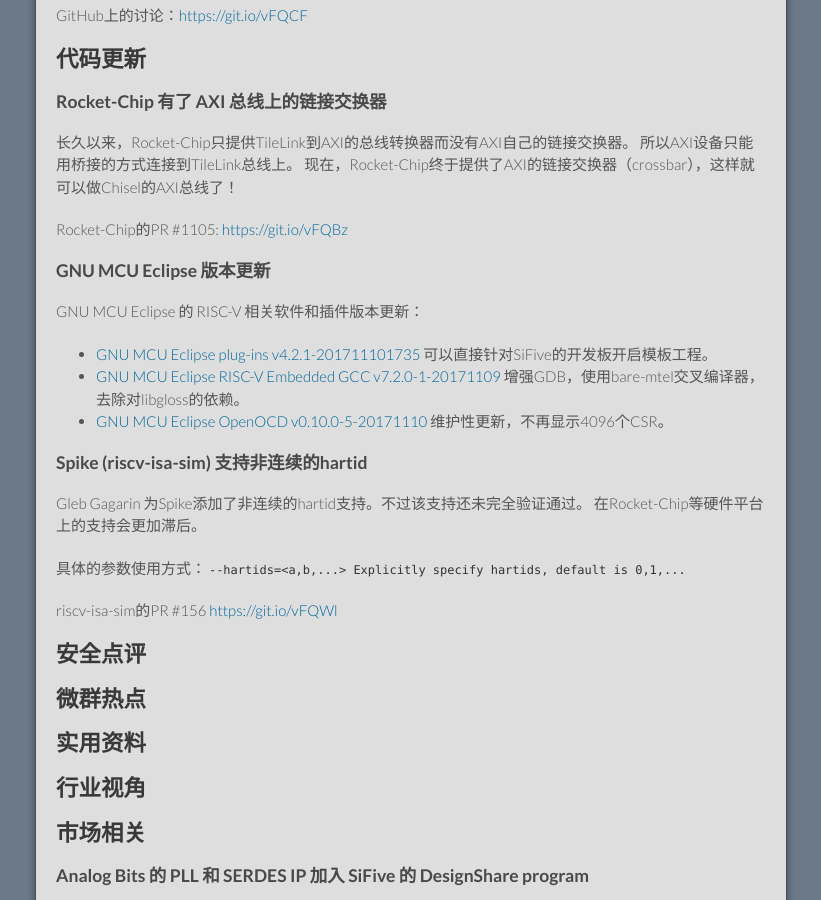
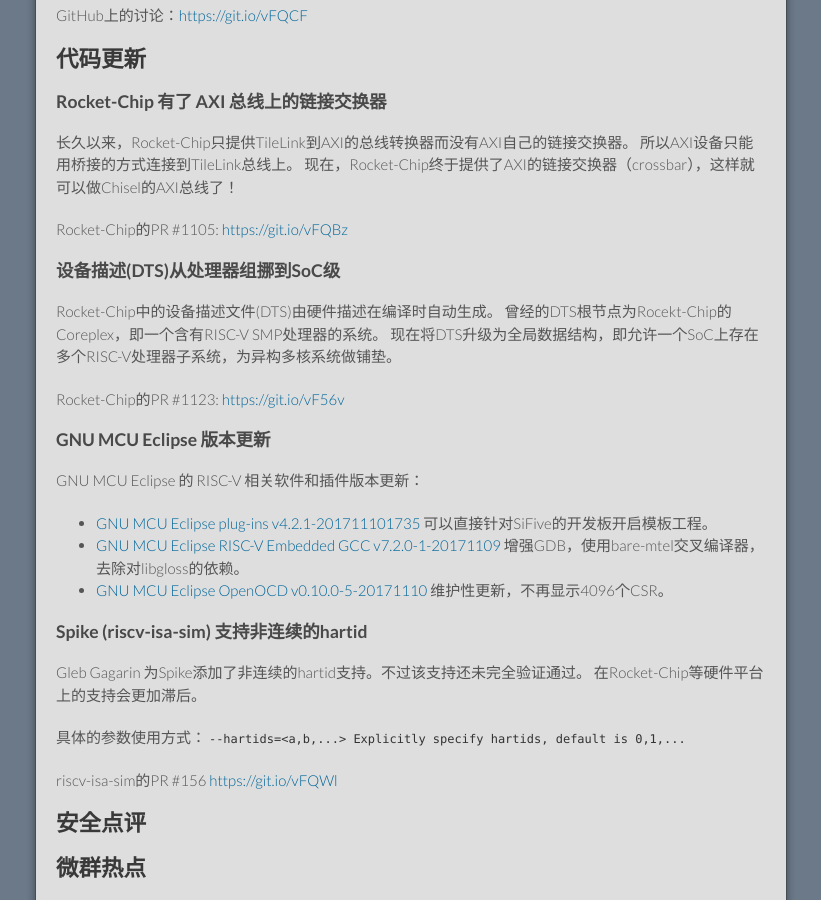
Before and after one commit to cnrv/home, a Jekyll site: the page built from bi-week-rpts/2017-11-23.md, in a window 1280 px wide and 900 px high, scrolled down 1136 px. Shown: the whole window, without its empty margins (229-1050 px from the left). Built offline with Jekyll 4.4.1, drawn with Linux system fonts in a browser that asks for light colours; Markdown is read by kramdown in place of the engine named in the settings; comment, search, counter and statistics services are not loaded; our own code applies the rules of GitHub Pages for plain Markdown files.

Commit message:
move DTS to SoC level

```diff
--- a/bi-week-rpts/2017-11-23.md
+++ b/bi-week-rpts/2017-11-23.md
@@ -59,6 +59,14 @@
 现在，Rocket-Chip终于提供了AXI的链接交换器（crossbar），这样就可以做Chisel的AXI总线了！
 
 Rocket-Chip的PR \#1105: [https://git.io/vFQBz](https://github.com/freechipsproject/rocket-chip/pull/1105)
+
+### 设备描述(DTS)从处理器组挪到SoC级
+
+Rocket-Chip中的设备描述文件(DTS)由硬件描述在编译时自动生成。
+曾经的DTS根节点为Rocekt-Chip的Coreplex，即一个含有RISC-V SMP处理器的系统。
+现在将DTS升级为全局数据结构，即允许一个SoC上存在多个RISC-V处理器子系统，为异构多核系统做铺垫。
+
+Rocket-Chip的PR \#1123: [https://git.io/vF56v](https://github.com/freechipsproject/rocket-chip/pull/1123)
 
 ### GNU MCU Eclipse 版本更新
 
```
